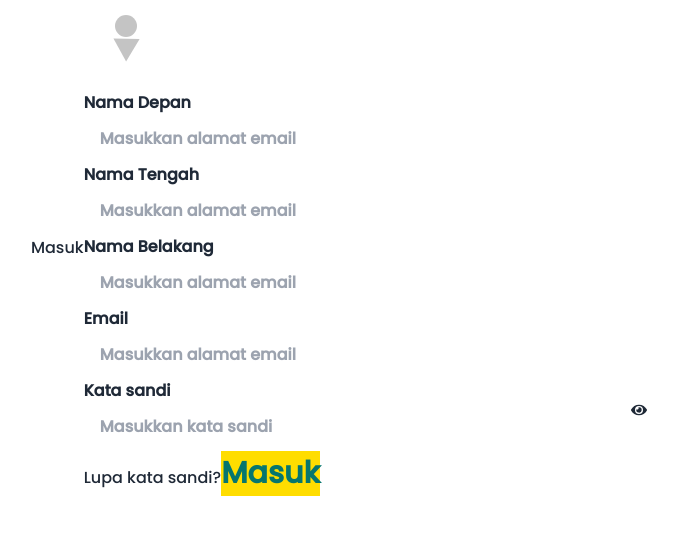
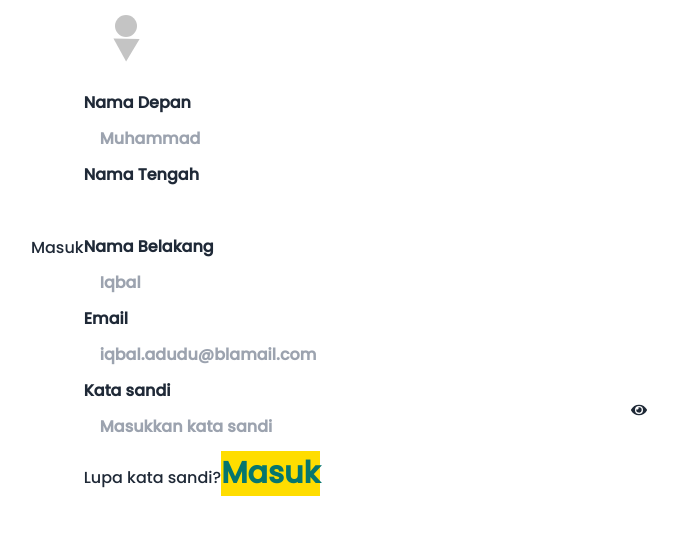
Before and after one commit to Iqbaladudu/logat-mesir-frontend, a Next.js app: page /daftar in a window 1280 px wide. Shown: the top 534 px of the page, without its empty margins (291-969 px from the left). Built offline with nearby package versions, Linux system fonts and the light colour scheme.

Commit message:
edit dikit

```diff
--- a/src/Containers/Register/Register.tsx
+++ b/src/Containers/Register/Register.tsx
@@ -1,33 +1,41 @@
 import { useComponentLogic } from "./hooks";
-import { REG_EXP } from "../../constants/constants"
+import { REG_EXP } from "../../constants/constants";
 import Container from "../../Components/Container/Container";
 import Card from "../../Components/Card/Card";
-import LoginAvatar from "/public/loginAvatar.svg"
+import LoginAvatar from "/public/loginAvatar.svg";
 import Image from "next/image";
 import Button from "../../Components/Button/Button";
 import Input from "../../Components/Input/Input";
 
 const Register = () => {
-    const { register, handleSubmit, onSubmit, errors } = useComponentLogic()
+	const { register, handleSubmit, onSubmit, errors } = useComponentLogic();
 
 	return (
 		<section className="overflow-hidden">
-            <Container width="w-screen" height="h-screen" flex="flex justify-center items-center text-blue-secondary">
-                <Card className="w-[500px] h-[577px] rounded-[30px] gap-4 bg-yellow-lm flex-col shadow-[0_8px_6px_rgba(0,0,0,0.32)]" headerText="Masuk" headerStyle="text-blue-secondary text-[36px] leading-[54px] font-bold">
+			<Container
+				width="w-screen"
+				height="h-screen"
+				flex="flex justify-center items-center text-blue-secondary"
+			>
+				<Card
+					className="flex w-[500px] h-[850px] rounded-[30px] gap-4 bg-yellow-lm flex-col shadow-[0_8px_6px_rgba(0,0,0,0.32)]"
+					headerText="Masuk"
+					headerStyle="text-blue-secondary text-[36px] leading-[54px] font-bold"
+				>
 					<div className="flex justify-center">
-                        <Image src={LoginAvatar} height={84} width={84} />
+						<Image src={LoginAvatar} height={84} width={84} alt="" />
 					</div>
 					<div>
 						<form className="flex flex-col" onSubmit={handleSubmit(onSubmit)}>
 							<Input
 								register={register}
 								errors={errors}
-                                required={{ value: true, message: 'Nama harus diisi.' }}
+								required={{ value: true, message: "Nama harus diisi." }}
 								label="Nama Depan"
 								type="text"
 								name="first_name"
-                                placeholder="Masukkan alamat email"
-                                className="mb-6"
+								placeholder="Muhammad"
+								className="mb-5 flex flex-col items-center sm:items-start sm:flex-none"
 							/>
 							<Input
 								register={register}
@@ -35,8 +43,8 @@ const Register = () => {
 								label="Nama Tengah"
 								type="text"
 								name="middle_name"
-                                placeholder="Masukkan alamat email"
-                                className="mb-6"
+								placeholder=""
+								className="mb-5 flex flex-col items-center sm:items-start sm:flex-none"
 							/>
 							<Input
 								register={register}
@@ -44,47 +52,49 @@ const Register = () => {
 								label="Nama Belakang"
 								type="text"
 								name="last_name"
-                                placeholder="Masukkan alamat email"
-                                className="mb-6"
+								placeholder="Iqbal"
+								className="mb-5 flex flex-col items-center sm:items-start sm:flex-none"
 							/>
 							<Input
 								register={register}
 								errors={errors}
-                                required={{ value: true, message: 'Alamat email harus diisi.' }}
+								required={{ value: true, message: "Alamat email harus diisi." }}
 								pattern={{
 									value: REG_EXP.email,
-                                    message: 'Gunakan format email dengan benar.',
+									message: "Gunakan format email dengan benar.",
 								}}
 								label="Email"
 								type="email"
 								name="email"
-                                placeholder="Masukkan alamat email"
-                                className="mb-6"
+								placeholder="iqbal.adudu@blamail.com"
+								className="mb-5 flex flex-col items-center sm:items-start sm:flex-none"
 							/>
 							<Input
 								register={register}
 								errors={errors}
-                                required={{ value: true, message: 'Password harus diisi.' }}
+								required={{ value: true, message: "Password harus diisi." }}
 								label="Kata sandi"
 								type="password"
 								name="password"
 								placeholder="Masukkan kata sandi"
+								className="flex flex-col items-center sm:items-start sm:flex-none"
 							/>
 
-                            <a
-                                href="#"
-                                className="font-semibold mt-8 mb-4 hover:underline"
-                            >
+							<a href="#" className="font-semibold mt-3 mb-4 hover:underline">
 								Lupa kata sandi?
 							</a>
 
-                            <Button type="submit" label="Masuk" className="btn w-[278px] h-[67px] shadow-[0_5px_7px_rgba(0,0,0,0.25)] rounded-[20px] leading-[54px] mx-auto" />
+							<Button
+								type="submit"
+								label="Masuk"
+								className="btn w-[278px] h-[67px] shadow-[0_5px_7px_rgba(0,0,0,0.25)] rounded-[20px] leading-[54px] mx-auto"
+							/>
 						</form>
 					</div>
 				</Card>
 			</Container>
 		</section>
 	);
-}
+};
 
 export default Register;
```
Lines whose indentation alone changed are shown as unchanged.
